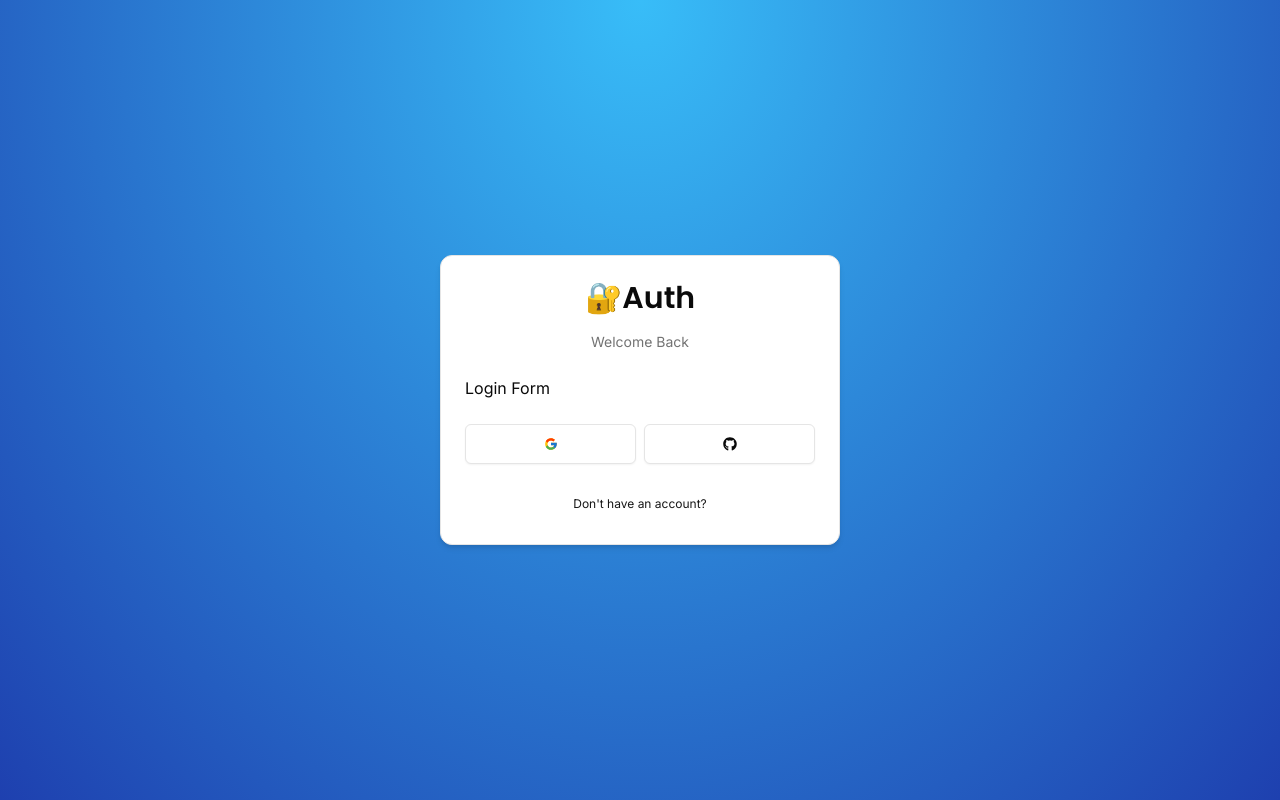
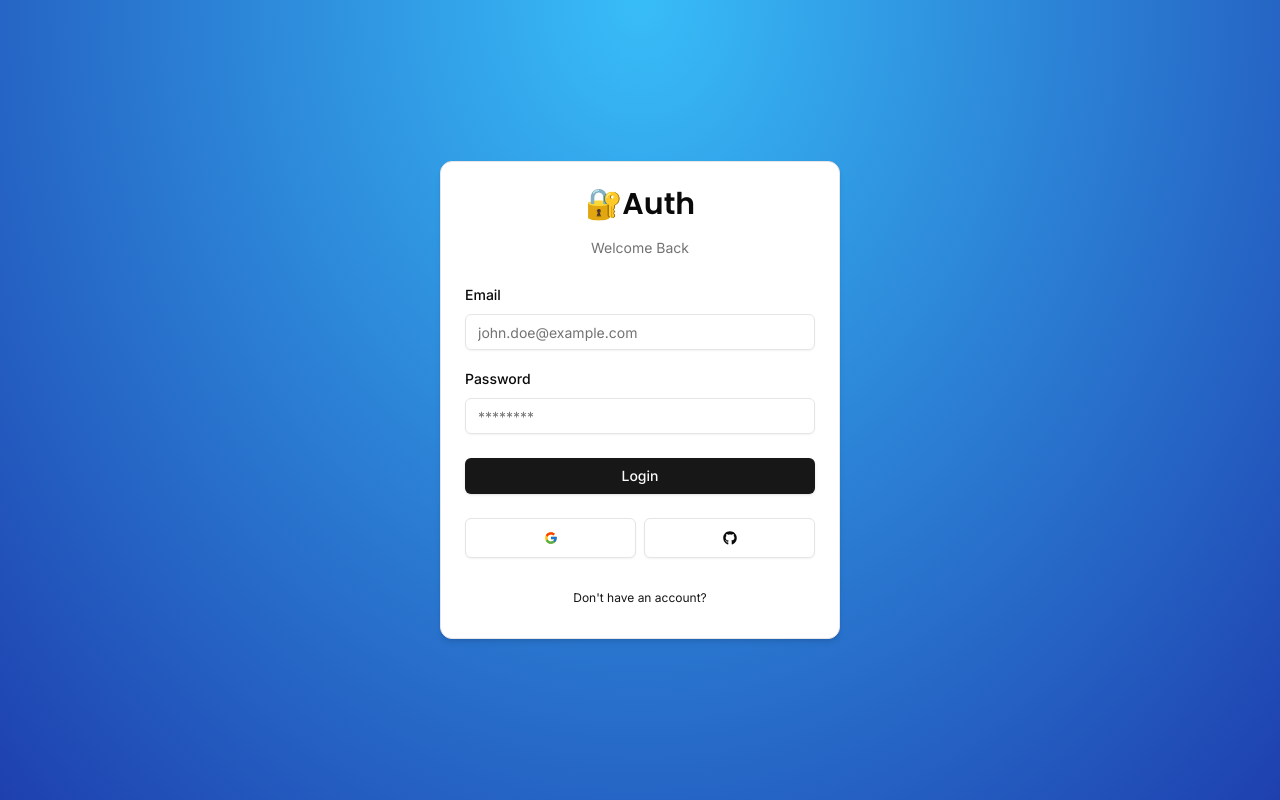
Before and after one commit to JChartier001/auth-tutorial, a Next.js app: page /auth/login in a window 1280 px wide. Built offline with nearby package versions, Linux system fonts and the light colour scheme.

Commit message:
login form

```diff
--- a/components/auth/LoginForm.tsx
+++ b/components/auth/LoginForm.tsx
@@ -1,7 +1,33 @@
+'use client'
+
+import * as z from "zod";
+import { useForm } from "react-hook-form";
+import { zodResolver } from "@hookform/resolvers/zod";
+import { LoginSchema } from "@/schemas";
+
+
 import React from 'react';
 import CardWrapper from './card-wrapper';
+import {Form, FormControl, FormField, FormItem, FormLabel, FormMessage} from "@/components/ui/form";
+import { Input } from "@/components/ui/input";
+import { Button } from "@/components/ui/button";
+import FormError from "@/components/form-error";
+import FormSuccess from "@/components/form-success";
 
 const LoginForm = () => {
+	const form = useForm<z.infer<typeof LoginSchema>>({
+		resolver: zodResolver(LoginSchema),
+		mode: "onBlur",
+		defaultValues: {
+			email: "",
+			password: "",
+		}
+	});
+
+	const onSubmit = (values: z.infer<typeof LoginSchema>) => {
+		console.log(values)
+	}
+
 	return (
 		<CardWrapper
 			headerLabel='Welcome Back'
@@ -9,7 +35,49 @@
 			backButtonLabel="Don't have an account?"
 			showSocial
 		>
-			Login Form
+			<Form {...form}>
+				<form className='space-y-6' onSubmit={form.handleSubmit(onSubmit)}>
+					<div className='space-y-4'>
+						<FormField
+							control={form.control}
+							name='email'
+							render={({ field, formState }) => (
+								<FormItem>
+									<FormLabel>Email</FormLabel>
+
+									<FormControl>
+										<Input
+											{...field}
+											// disabled={isPending}
+											placeholder='john.doe@example.com'
+											type='email'
+										/>
+									</FormControl>
+									<FormMessage />
+								</FormItem>
+							)}
+						/>
+						<FormField
+							control={form.control}
+							name='password'
+							render={({ field, formState }) => (
+								<FormItem>
+									<FormLabel>Password</FormLabel>
+									<FormControl>
+										<Input {...field} placeholder='********' type='password' />
+									</FormControl>
+									<FormMessage />
+								</FormItem>
+							)}
+						/>
+					</div>
+					<FormError message='' />
+					<FormSuccess message='' />
+					<Button type='submit' className='w-full'>
+						Login
+					</Button>
+				</form>
+			</Form>
 		</CardWrapper>
 	);
 };
--- a/components/auth/card-wrapper.tsx
+++ b/components/auth/card-wrapper.tsx
@@ -15,7 +15,6 @@
 }
 
 const CardWrapper = ({ children, headerLabel, backButtonLabel, backButtonHref, showSocial }: CardWrapperProps) => {
-  console.log(showSocial, "showSocial")
   return (
     <Card className='w-[400px] shadow-md'><CardHeader><Header label={headerLabel} /></CardHeader>
       <CardContent>{children}</CardContent>
--- /dev/null
+++ b/components/form-error.tsx
@@ -0,0 +1,19 @@
+import { ExclamationTriangleIcon } from "@radix-ui/react-icons"
+
+interface FormErrorProps {
+  message: string,
+}
+
+import React from 'react'
+
+const FormError = ({ message }: FormErrorProps) => {
+  if(!message) return null
+  return (
+		<div className='bg-destructive/15 p-3 rounded-md flex items-center gap-x-2 text-sm text-destructive'>
+			<ExclamationTriangleIcon className='h-5 w-5' />
+			<p>{message}</p>
+		</div>
+	);
+}
+
+export default FormError
--- /dev/null
+++ b/components/form-success.tsx
@@ -0,0 +1,19 @@
+import { CheckCircledIcon } from '@radix-ui/react-icons';
+
+interface FormSuccessProps {
+	message: string;
+}
+
+import React from 'react';
+
+const FormSuccess = ({ message }: FormSuccessProps) => {
+	if (!message) return null;
+	return (
+		<div className='bg-emerald-500/15 p-3 rounded-md flex items-center gap-x-2 text-sm text-emerald-500'>
+			<CheckCircledIcon className='h-5 w-5' />
+			<p>{message}</p>
+		</div>
+	);
+};
+
+export default FormSuccess;
--- /dev/null
+++ b/components/ui/input.tsx
@@ -0,0 +1,25 @@
+import * as React from "react"
+
+import { cn } from "@/lib/utils"
+
+export interface InputProps
+  extends React.InputHTMLAttributes<HTMLInputElement> {}
+
+const Input = React.forwardRef<HTMLInputElement, InputProps>(
+  ({ className, type, ...props }, ref) => {
+    return (
+      <input
+        type={type}
+        className={cn(
+          "flex h-9 w-full rounded-md border border-input bg-transparent px-3 py-1 text-sm shadow-sm transition-colors file:border-0 file:bg-transparent file:text-sm file:font-medium placeholder:text-muted-foreground focus-visible:outline-none focus-visible:ring-1 focus-visible:ring-ring disabled:cursor-not-allowed disabled:opacity-50",
+          className
+        )}
+        ref={ref}
+        {...props}
+      />
+    )
+  }
+)
+Input.displayName = "Input"
+
+export { Input }
--- /dev/null
+++ b/schemas/index.ts
@@ -0,0 +1,12 @@
+import * as z from 'zod';
+console.log(z, "z")
+
+export const LoginSchema = z.object({
+	email: z.string().email({
+		message: 'Email is required',
+	}),
+	password: z.string().min(1, {
+		message: 'Password is required',
+	}),
+	code: z.optional(z.string()),
+});
```
Also changed, not shown: 2 other files (tests, documents, lock files or other folders).
